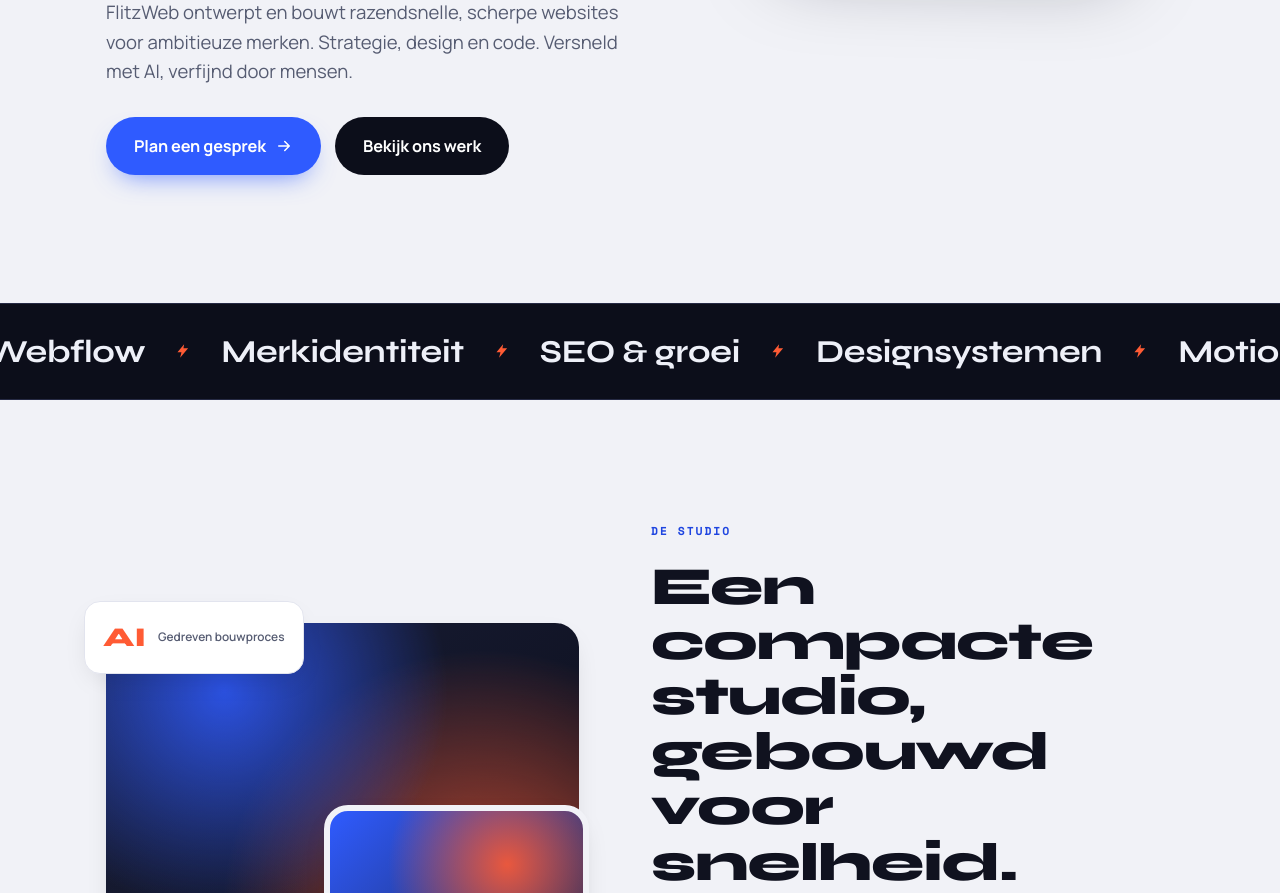
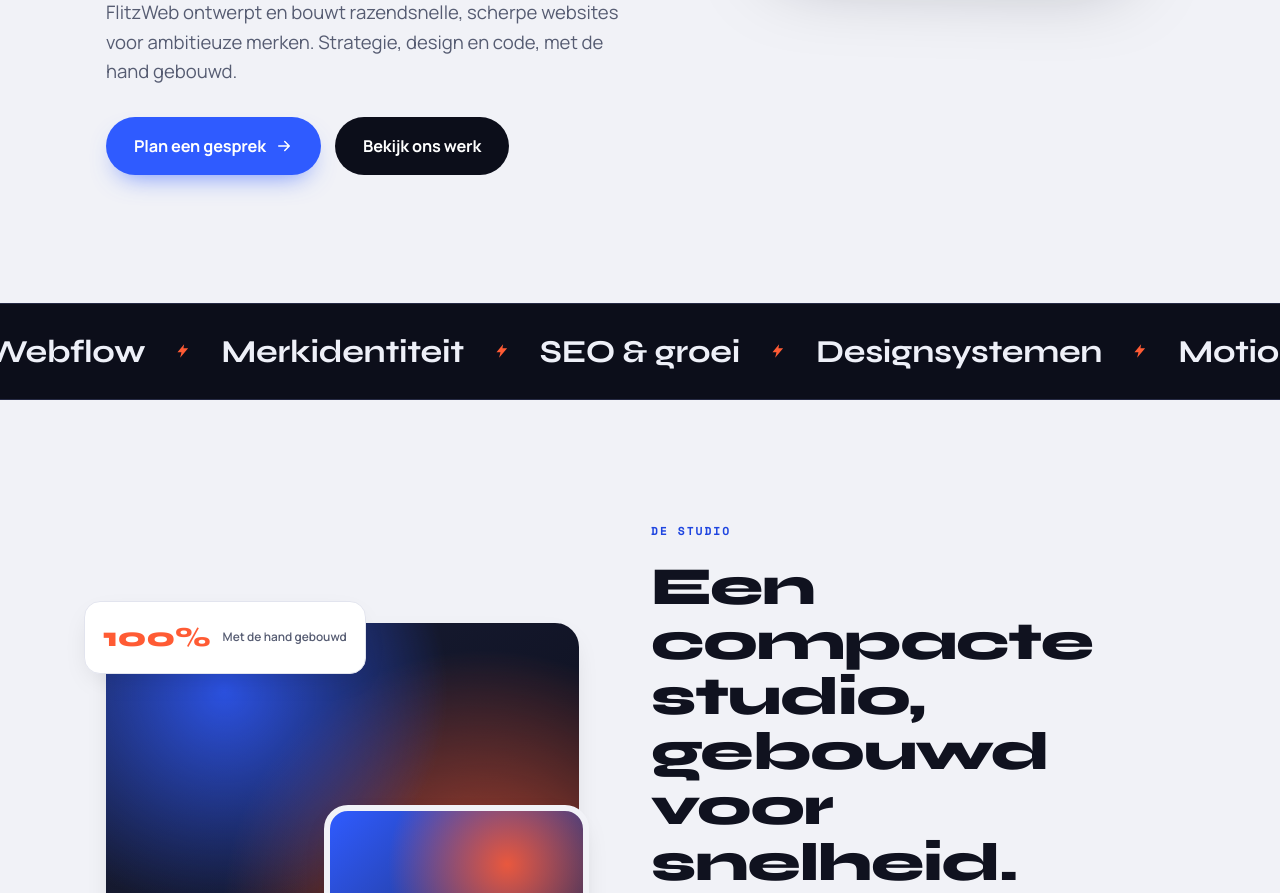
Before and after one commit to FlitzWeb/FlitzWeb-site, a plain HTML site: page index.html in a window 1280 px wide. Shown: the part 792-1685 px from the top of the page. Drawn offline with nearby package versions, Linux system fonts and the light colour scheme.

Commit message:
AI text weggehaald

```diff
--- a/index.html
+++ b/index.html
@@ -4,7 +4,7 @@
   <meta charset="utf-8" />
   <meta name="viewport" content="width=device-width, initial-scale=1" />
   <title>FlitzWeb — Websites met de snelheid van een flits</title>
-  <meta name="description" content="FlitzWeb is een webstudio die snelle, scherpe websites ontwerpt en bouwt voor ambitieuze merken. Strategie, design en code. Versneld met AI, verfijnd door mensen." />
+  <meta name="description" content="FlitzWeb is een webstudio die snelle, scherpe websites ontwerpt en bouwt voor ambitieuze merken. Strategie, design en code, met de hand gebouwd." />
 
   <link rel="preconnect" href="https://fonts.googleapis.com" />
   <link rel="preconnect" href="https://fonts.gstatic.com" crossorigin />
@@ -63,14 +63,14 @@
     <section class="hero">
       <div class="wrap hero__grid">
         <div class="hero__copy">
-          <p class="eyebrow"><span class="eyebrow__dot"></span><span data-en="Web studio · AI-driven">Webstudio · AI-gedreven</span></p>
+          <p class="eyebrow"><span class="eyebrow__dot"></span><span data-en="Web studio · Fast &amp; sharp">Webstudio · Snel &amp; scherp</span></p>
           <h1 class="hero__title">
             <span data-en="Websites that go live at the speed of a">Websites die live gaan met de snelheid van een</span>
             <span class="flash-word"><span data-en="flash">flits</span><svg class="flash-word__bolt" viewBox="0 0 60 34" aria-hidden="true"><path d="M34 2 6 20h13l-5 12 32-22H30l4-8z" fill="var(--flash)"/></svg></span>.
           </h1>
-          <p class="hero__lede" data-en="FlitzWeb designs and builds blazing-fast, sharp websites for ambitious brands. Strategy, design and code. Accelerated by AI, refined by humans.">
+          <p class="hero__lede" data-en="FlitzWeb designs and builds blazing-fast, sharp websites for ambitious brands. Strategy, design and code, built by hand.">
             FlitzWeb ontwerpt en bouwt razendsnelle, scherpe websites voor ambitieuze
-            merken. Strategie, design en code. Versneld met AI, verfijnd door mensen.
+            merken. Strategie, design en code, met de hand gebouwd.
           </p>
 
           <div class="hero__cta">
@@ -106,7 +106,7 @@
           </div>
           <div class="badge badge--ship">
             <svg viewBox="0 0 24 24" width="16" height="16" aria-hidden="true"><path d="M5 12.5 10 17l9-11" fill="none" stroke="currentColor" stroke-width="2.4" stroke-linecap="round" stroke-linejoin="round"/></svg>
-            <span data-en="Built with AI">Gebouwd met AI</span>
+            <span data-en="Hand-built">Met de hand gebouwd</span>
           </div>
         </div>
       </div>
@@ -138,8 +138,8 @@
           <div class="studio__photo studio__photo--a"></div>
           <div class="studio__photo studio__photo--b"></div>
           <div class="studio__chip">
-            <span class="studio__chip-num">AI</span>
-            <span class="studio__chip-txt" data-en="Powered build process">Gedreven bouwproces</span>
+            <span class="studio__chip-num">100%</span>
+            <span class="studio__chip-txt" data-en="Hand-built code">Met de hand gebouwd</span>
           </div>
         </div>
         <div class="studio__copy">
--- a/script.js
+++ b/script.js
@@ -20,7 +20,7 @@
   const STR = {
     nl: {
       title: "FlitzWeb — Websites met de snelheid van een flits",
-      desc: "FlitzWeb is een webstudio die snelle, scherpe websites ontwerpt en bouwt voor ambitieuze merken. Strategie, design en code. Versneld met AI, verfijnd door mensen.",
+      desc: "FlitzWeb is een webstudio die snelle, scherpe websites ontwerpt en bouwt voor ambitieuze merken. Strategie, design en code, met de hand gebouwd.",
       tz: (z) => "· jouw tijd (" + z + ")",
       required: "Dit veld is verplicht.",
       email: "Vul een geldig e-mailadres in.",
@@ -32,7 +32,7 @@
     },
     en: {
       title: "FlitzWeb — Websites at the speed of a flash",
-      desc: "FlitzWeb is a web studio that designs and builds fast, sharp websites for ambitious brands. Strategy, design and code. Accelerated by AI, refined by humans.",
+      desc: "FlitzWeb is a web studio that designs and builds fast, sharp websites for ambitious brands. Strategy, design and code, built by hand.",
       tz: (z) => "· your time (" + z + ")",
       required: "This field is required.",
       email: "Enter a valid email address.",
```
